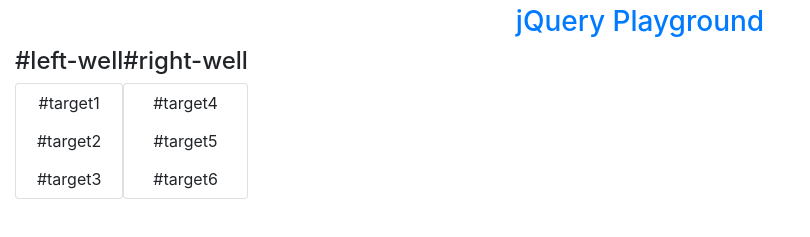
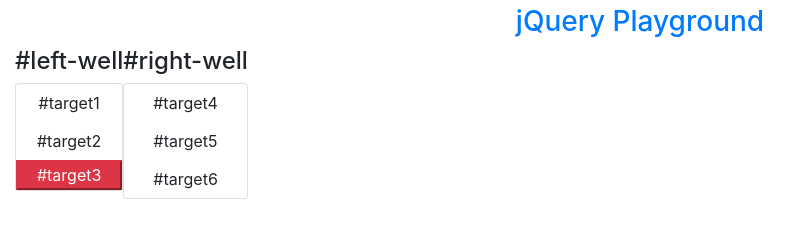
Before and after one commit to IamLAM/jQuery, a plain HTML site: page index.html in a window 1280 px wide. Shown: the part 51-288 px from the top of the page, without its empty margins (0-810 px from the left). Drawn offline with nearby package versions, Linux system fonts and the light colour scheme.

Commit message:
Using removeClass

```diff
--- a/index.html
+++ b/index.html
@@ -9,14 +9,20 @@
     <link rel="stylesheet" href="https://maxcdn.bootstrapcdn.com/font-awesome/4.5.0/css/font-awesome.min.css" integrity="sha384-XdYbMnZ/QjLh6iI4ogqCTaIjrFk87ip+ekIjefZch0Y+PvJ8CDYtEs1ipDmPorQ+" crossorigin="anonymous">
     <meta http-equiv="X-UA-Compatible" content="ie=edge" />
     <title>jQuery</title>
+    <link rel="stylesheet" href="https://raw.github.com/daneden/animate.css/master/animate.css">
     <script src="https://ajax.aspnetcdn.com/ajax/jQuery/jquery-3.3.1.js"></script>
 
     <script>
         $(document).ready(function() {
-            $("button").addClass("animated bounce infinite");
+            $("button").addClass("bounce");
             console.log("si entro");
-            $(".card").addClass("animated shake");
-            $("#target3").addClass("animated fadeOut");
+            $(".card").addClass("pulse");
+            $("#target3").addClass("btn btn-danger");
+
+            $("#target3").removeClass("btn btn-default");
+
+
+
 
         });
     </script>
```
